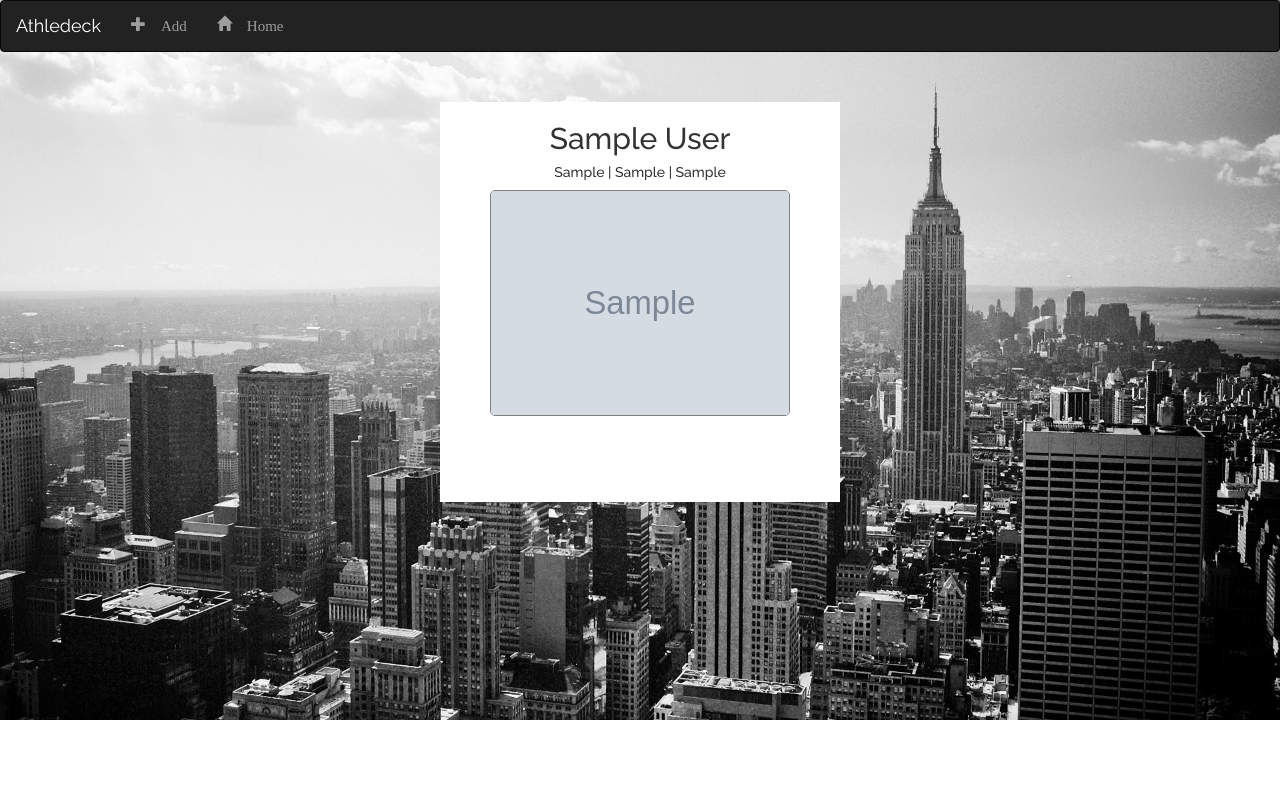
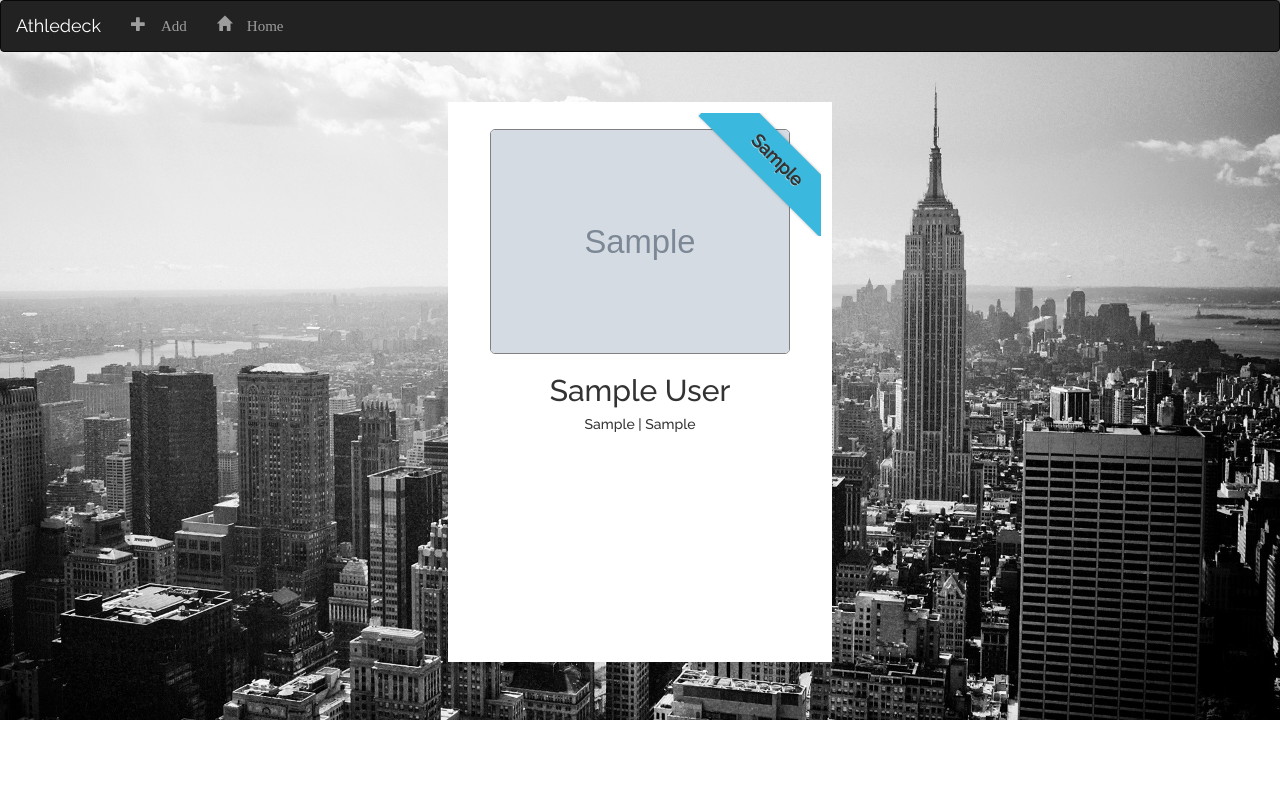
Before and after one commit to jdibiccari/athledeck, a Django app: page /athlete/1/ in a window 1280 px wide. Run offline with Django 3.2, Linux system fonts and the light colour scheme; tables that the repository leaves empty hold one stand-in row (values such as "Sample post"); grey boxes marked "Sample" are stand-in pictures; some libraries are stand-ins or nearby versions.

Commit message:
show page styling, add ribbon

```diff
--- a/athledeck/templates/athletes/base.html
+++ b/athledeck/templates/athletes/base.html
@@ -21,6 +21,9 @@
       </ul>
     </nav>
 
+      <div class="corner-icon">
+      </div>
+
 
       {% block content %}
       {% endblock %}
--- a/athledeck/templates/athletes/show.html
+++ b/athledeck/templates/athletes/show.html
@@ -5,9 +5,11 @@
     <div class="flip">
         <div class="card">
             <div class="face front">
-                <h2>{{athlete}}</h2>
-                <h5>{{athlete.sport}} | {{athlete.league}} | {{athlete.team}}</h5>
+                <div class="ribbon-wrapper-green"><div class="ribbon-green">{{athlete.sport}}</div></div>
+
                 <div class="avatar"><img src="{{athlete.image}}" width="300px"></div>
+                <div class="banner"><h2>{{athlete}}</h2></div>
+                <h5>{{athlete.league}} | {{athlete.team}}</h5>
             </div>
             <div class="face back">
                 <div class="bio vertical-align">{{athlete.bio}}</div>
--- a/static/css/athledeck.css
+++ b/static/css/athledeck.css
@@ -39,7 +39,7 @@ form label {
   margin: 0 auto;
   background: white;
   padding: 2%;
-  width: 35%;
+  width: 50%;
 }
 
 .media img{
@@ -72,6 +72,10 @@ form label {
   padding: 2%;
 }
 
+.avatar {
+  padding-top: 7%;
+}
+
 .avatar img {
   border-radius: 5px;
   border: solid 1px grey;
@@ -81,11 +85,44 @@ form label {
   padding: 30px;
 }
 
+/*Adapted from: http://jsfiddle.net/chriscoyier/H6rQ6/1/*/
+.ribbon-wrapper-green {
+  width: 130px;
+  height: 123px;
+  overflow: hidden;
+  position: absolute;
+  top: -4px;
+  right: -4px;
+  z-index: 1;
+  margin: 4%;
+}
+
+.ribbon-green {
+  font: bold 1.2em Raleway;
+  color: #333;
+  text-align: center;
+  text-shadow: rgba(255,255,255,0.5) 0px 1px 0px;
+  -webkit-transform: rotate(45deg);
+  -moz-transform:    rotate(45deg);
+  -ms-transform:     rotate(45deg);
+  -o-transform:      rotate(45deg);
+  position: relative;
+  padding: 10px 0;
+  left: -2px;
+  top: 26px;
+  width: 174px;
+  height: 45px;
+  background-color: #3BB8DD;
+  -webkit-box-shadow: 0px 0px 3px rgba(0,0,0,0.3);
+  -moz-box-shadow:    0px 0px 3px rgba(0,0,0,0.3);
+  box-shadow:         0px 0px 3px rgba(0,0,0,0.3);
+}
+
 /*Flip adapted from: http://jsfiddle.net/nicooprat/GDdtS/*/
 .flip {
   -webkit-perspective: 800;
-  width: 400px;
-  height: 400px;
+  width: 30%;
+  height: 70%;
   position: relative;
   margin: 50px auto;
 }
```
